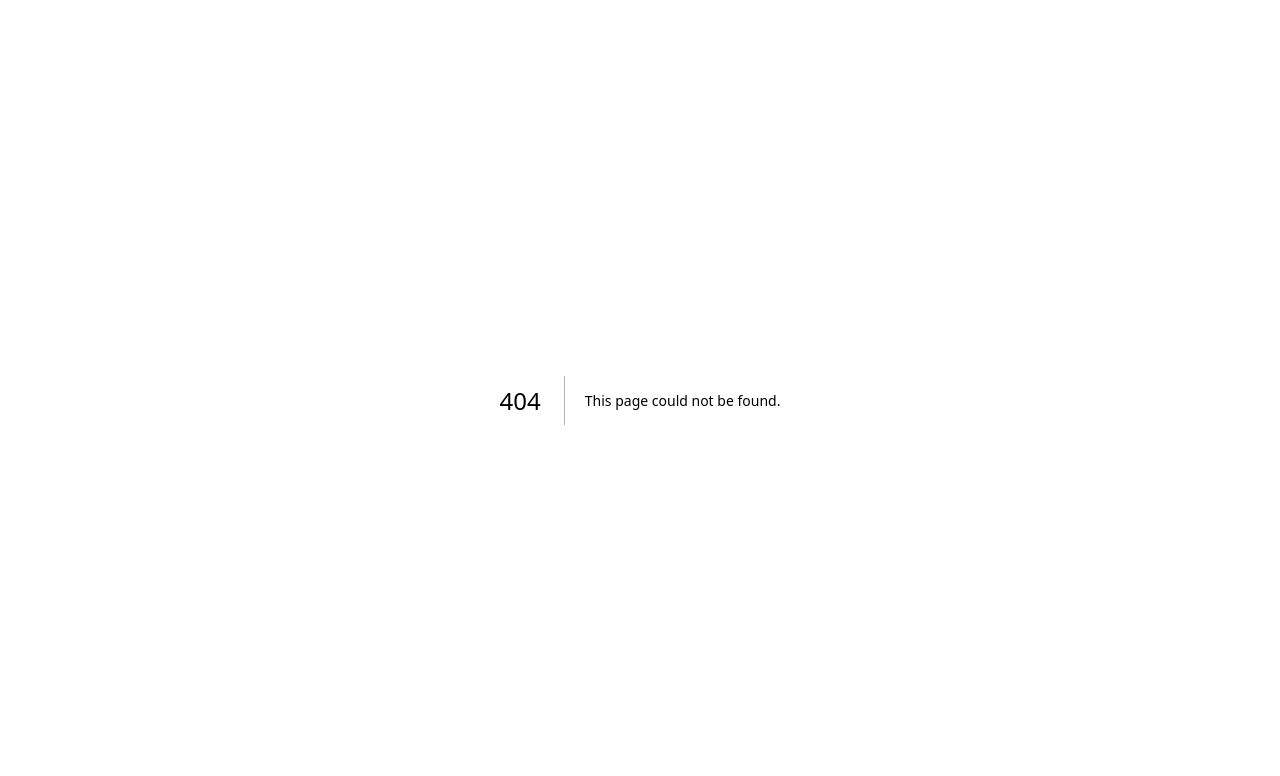
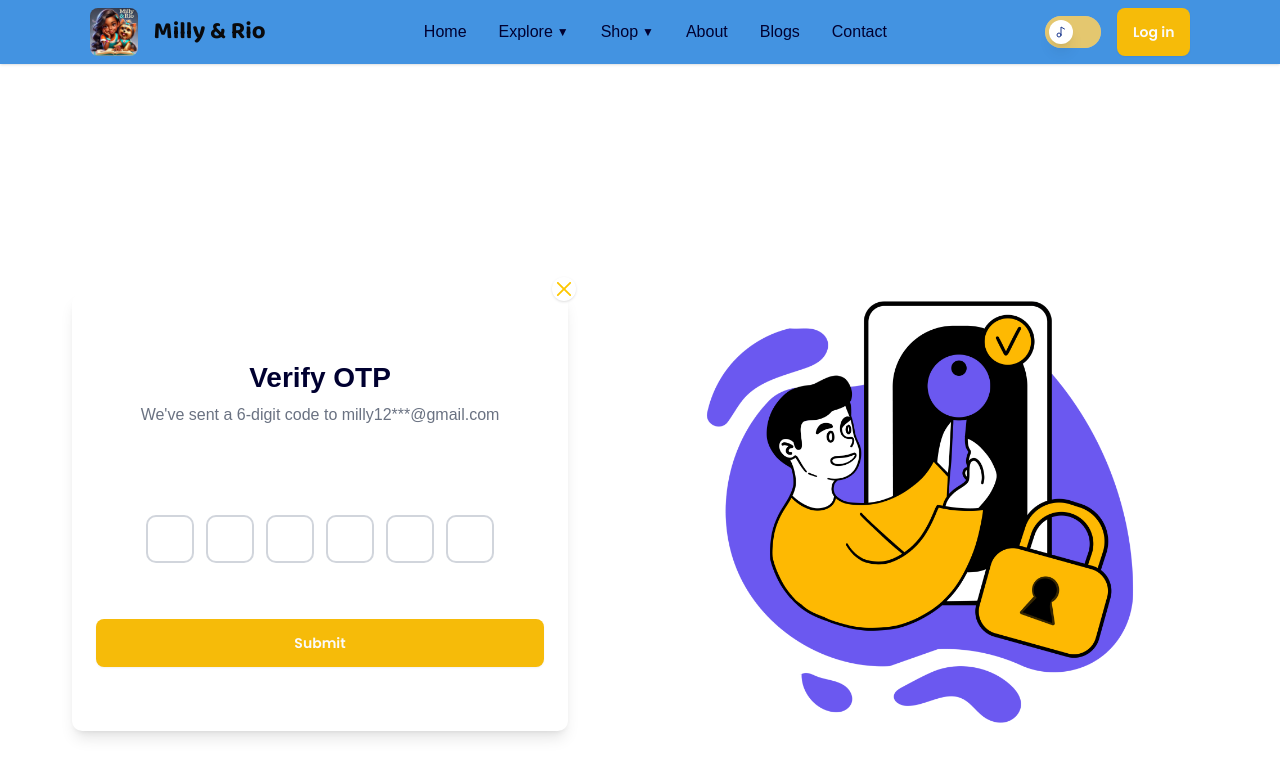
Before and after one commit to KshSiaan/milly-rio, a Next.js app: page /otp-verify in a window 1280 px wide. Before the commit this address had no page. Shown: the top 776 px of the page. Built offline with nearby package versions, Linux system fonts and the light colour scheme.

Commit message:
input verify page design completed

```diff
--- /dev/null
+++ b/src/app/(auth)/forgot-password/emailFrom.tsx
@@ -0,0 +1,97 @@
+"use client";
+import { useState } from "react";
+import Link from "next/link";
+import Image from "next/image";
+import { FaEye, FaEyeSlash } from "react-icons/fa";
+import { RxCross2 } from "react-icons/rx";
+import { useRouter } from 'next/navigation';
+import { Button } from "@/components/ui/button";
+import { motion } from "framer-motion"; // Import motion for animations
+
+const EmailFrom = () => {
+    const [email, setEmail] = useState("");
+    const [emailFocused, setEmailFocused] = useState(false);
+    const router = useRouter();
+
+    const handleSubmit = (e: any) => {
+        e.preventDefault();
+        alert("Email sent successfully. Please check your email for further instructions.");
+        setEmail("");
+        setEmailFocused(false);
+        router.push("/otp-verify");
+    };
+
+    return (
+        <div className="flex flex-col lg:flex-row items-center justify-center lg:gap-16 lg:mt-40 mt-[20%] relative">
+            <motion.div
+                initial={{ opacity: 0, x: -50 }} // Start off-screen with no opacity
+                animate={{ opacity: 1, x: 0 }} // Animate to full opacity and center position
+                transition={{ duration: 0.6 }} // Smooth transition duration
+            >
+                <div>
+                    <span className="absolute -right-[7%] -top-2 w-14 h-14 rounded-full cursor-pointer">
+                        <RxCross2 className="text-[#FFC107] shadow rounded-full" size={24} />
+                    </span>
+                </div>
+                <div className="bg-white px-6 rounded-lg shadow-lg lg:w-[496px] w-full py-8 lg:py-16">
+                    <h2 className="lg:text-[28px] text-xl text-center text-[#000030] font-bold">
+                        Forget password?
+                    </h2>
+                    <p className="text-center text-[#888888] text-xs mt-2 pb-8 lg:pb-16">
+                        You have to verify your email id for reset your password.
+                    </p>
+
+                    <motion.form
+                        onSubmit={handleSubmit}
+                        initial={{ opacity: 0 }}
+                        animate={{ opacity: 1 }}
+                        transition={{ duration: 0.6 }}
+                    >
+                        <fieldset
+                            className={`relative border border-gray-300 rounded-lg px-3 py-2 transition-all ${emailFocused || email ? "border-blue-500" : ""}`}
+                        >
+                            <legend
+                                className={`absolute text-sm transition-all ${emailFocused || email ? "-top-3 left-2 text-[#FFC107] px-1 text-[16px] bg-white" : "top-1/2 left-3 transform -translate-y-1/2 text-[#000030] px-1 text-[16px]"}`}
+                            >
+                                Email
+                            </legend>
+                            <input
+                                type="email"
+                                className="w-full outline-none placeholder-[#000030] bg-transparent text-gray-700 py-1"
+                                placeholder={emailFocused ? "Enter your email" : ""}
+                                value={email}
+                                onFocus={() => setEmailFocused(true)}
+                                onBlur={(e) => { setEmailFocused(e.target.value !== ""); }}
+                                onChange={(e) => setEmail(e.target.value)}
+                            />
+                        </fieldset>
+
+                        <motion.div
+                            initial={{ opacity: 0 }}
+                            animate={{ opacity: 1 }}
+                            transition={{ duration: 0.6, delay: 0.3 }} // Adding delay to animation
+                        >
+                            <Button className="w-full mt-14 font-semibold" variant="gold">
+                                Verify
+                            </Button>
+                        </motion.div>
+                    </motion.form>
+                </div>
+            </motion.div>
+            <motion.div
+                initial={{ opacity: 0, x: 50 }}
+                animate={{ opacity: 1, x: 0 }}
+                transition={{ duration: 0.6, delay: 0.2 }}
+            >
+                <Image
+                    src="/emailVerifyImg.png"
+                    alt="Milly & Rio logo"
+                    width={596}
+                    height={350}
+                />
+            </motion.div>
+        </div>
+    );
+};
+
+export default EmailFrom;
--- /dev/null
+++ b/src/app/(auth)/forgot-password/page.tsx
@@ -0,0 +1,12 @@
+import React from 'react'
+import EmailFrom from './emailFrom'
+
+const page = () => {
+  return (
+    <>
+    <EmailFrom></EmailFrom>
+    </>
+  )
+}
+
+export default page
--- /dev/null
+++ b/src/app/(auth)/otp-verify/otpFrom.tsx
@@ -0,0 +1,103 @@
+"use client";
+import { Button } from "@/components/ui/button";
+import Image from "next/image";
+import { useState, useRef } from "react";
+import { RxCross2 } from "react-icons/rx";
+import { motion } from "framer-motion"; // Import motion for animations
+
+const OtpVerify = () => {
+    const [otp, setOtp] = useState(["", "", "", "", "", ""]);
+    const inputRefs = useRef([]);
+
+    // Handle input change
+    const handleChange = (index: any, value: any) => {
+        if (isNaN(value)) return;
+
+        const newOtp = [...otp];
+        newOtp[index] = value.substring(value.length - 1); // Keep only last entered digit
+        setOtp(newOtp);
+
+        // Move to next input
+        if (value && index < 5) {
+            inputRefs.current[index + 1].focus();
+        }
+    };
+
+    // Handle key press for backspace navigation
+    const handleKeyDown = (index: any, e: any) => {
+        if (e.key === "Backspace" && !otp[index] && index > 0) {
+            inputRefs.current[index - 1].focus();
+        }
+    };
+
+    // Handle submit
+    const handleSubmit = () => {
+        const enteredOTP = otp.join("");
+        console.log("Entered OTP:", enteredOTP);
+        alert(`Entered OTP: ${enteredOTP}`);
+    };
+
+    return (
+        <div className="flex flex-col lg:flex-row lg:mt-40 mt-16 justify-center items-center lg:gap-16 gap-4">
+            <motion.div
+                initial={{ opacity: 0, y: -30 }}
+                animate={{ opacity: 1, y: 0 }}
+                transition={{ duration: 0.6 }}
+                className="bg-white py-16 px-6 rounded-lg shadow-lg lg:w-[496px] w-full relative"
+            >
+                {/* Close Button */}
+                <button className="absolute -top-4 lg:-right-2 right-0 text-yellow-500 text-lg font-bold">
+                    <RxCross2 className="text-yellow-400 shadow rounded-full" size={24} />
+                </button>
+
+                {/* Title */}
+                <h2 className="text-[28px] font-bold text-center text-[#000030]">
+                    Verify OTP
+                </h2>
+                <p className="text-center text-gray-500 mt-1 pb-16">
+                    We've sent a 6-digit code to milly12***@gmail.com
+                </p>
+
+                {/* OTP Inputs */}
+                <div className="flex justify-center lg:gap-3 gap-1.5 mt-6">
+                    {otp.map((digit, index) => (
+                        <motion.input
+                            key={index}
+                            ref={(el) => (inputRefs.current[index] = el)}
+                            type="text"
+                            value={digit}
+                            maxLength={1}
+                            onChange={(e) => handleChange(index, e.target.value)}
+                            onKeyDown={(e) => handleKeyDown(index, e)}
+                            className="w-12 h-12 border-2 border-gray-300 rounded-lg text-center text-lg font-bold outline-none focus:border-yellow-500"
+                            initial={{ opacity: 0 }}
+                            animate={{ opacity: 1 }}
+                            transition={{ duration: 0.3, delay: 0.1 * index }} // Stagger the animation for each input
+                        />
+                    ))}
+                </div>
+
+                {/* Submit Button */}
+                <motion.div
+                    initial={{ opacity: 0 }}
+                    animate={{ opacity: 1 }}
+                    transition={{ duration: 0.6, delay: 0.3 }}
+                >
+                    <Button className="w-full mt-14 font-semibold" variant="gold" onClick={handleSubmit}>
+                        Submit
+                    </Button>
+                </motion.div>
+            </motion.div>
+
+            <motion.div
+                initial={{ opacity: 0, x: 50 }}
+                animate={{ opacity: 1, x: 0 }}
+                transition={{ duration: 0.6, delay: 0.2 }}
+            >
+                <Image src="/otpVerifyImg.png" alt="Verify OTP" width={576} height={576} />
+            </motion.div>
+        </div>
+    );
+};
+
+export default OtpVerify;
--- /dev/null
+++ b/src/app/(auth)/otp-verify/page.tsx
@@ -0,0 +1,12 @@
+import React from 'react'
+import OtpFrom from './otpFrom'
+
+const Page = () => {
+  return (
+    <div>
+        <OtpFrom></OtpFrom>
+    </div>
+  )
+}
+
+export default Page
```
Also changed, not shown: public/emailVerifyImg.png (added), public/otpVerifyImg.png (added).
